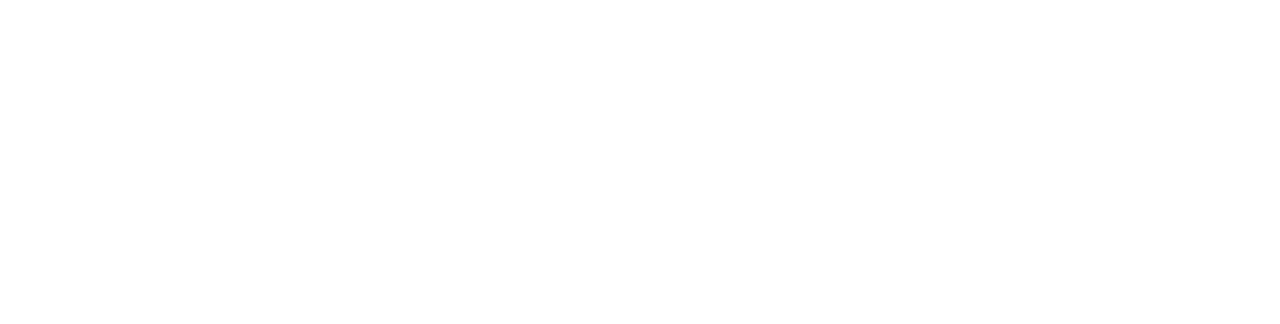
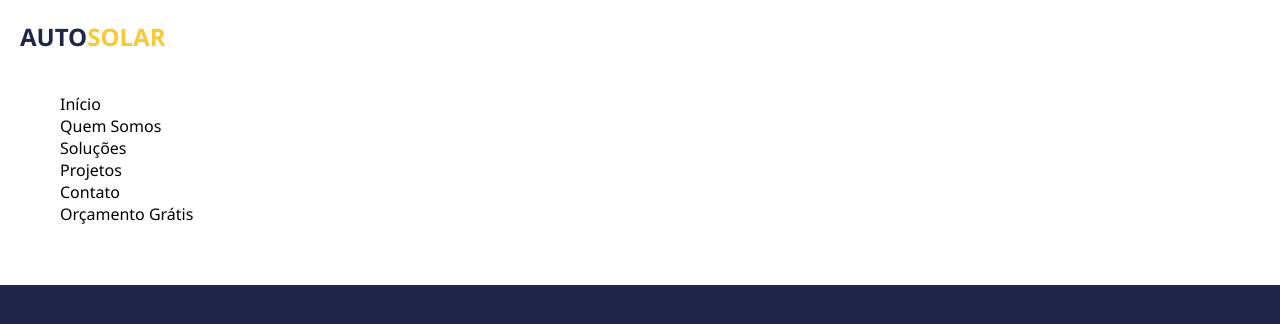
Before and after one commit to simeiamelo/solar-energy, a plain HTML site: page index.html in a window 1280 px wide. Drawn offline with Linux system fonts and the light colour scheme.

Commit message:
Menu Atualizado

```diff
--- a/estilos/style.css
+++ b/estilos/style.css
@@ -3,4 +3,47 @@
 *{
     padding: 0;
     margin: 0;
+    box-sizing: border-box;
 }
+body{
+    background-color: rgba(8, 16, 53, 0.91);
+    color: white;
+    font-family:'Segoe UI', Tahoma, Geneva, Verdana, sans-serif;
+}
+header{
+    padding: 20px;
+    background-color: white;
+}
+.logo{
+font-size: 1.5em;
+font-weight: bolder;
+text-decoration: none;
+}
+nav{
+    display: flex;
+    padding: 20px;
+    margin: 20px;
+    width: 100%;
+}
+li a{
+    text-decoration: none;
+    color: black;
+    border-radius: 15px;
+}
+li a:hover{
+    color: rgba(249, 196, 35, 0.927);
+    transition: .5s;
+    background-color: rgba(8, 16, 53, 0.91);
+    font-weight: bolder;
+}
+.botao{
+    text-decoration: none;
+    color: black;
+    border-radius: 15px;
+}
+.botao:hover{
+    color: rgba(8, 16, 53, 0.91);
+    transition: .5s;
+    background-color: rgba(249, 196, 35, 0.927);
+    font-weight: bolder;
+}
--- a/index.html
+++ b/index.html
@@ -3,9 +3,22 @@
 <head>
     <meta charset="UTF-8">
     <meta name="viewport" content="width=device-width, initial-scale=1.0">
-    <title>Solar Energy</title>
+    <title>AutoSolar - Solar Energy</title>
     <link rel="stylesheet" href="estilos/style.css">
 </head>
 <body>
+    <header>
+        <a href="#index.html" class="logo"><span style="color: rgba(8, 16, 53, 0.91);">AUTO</span><span style="color: rgba(249, 196, 35, 0.927);">SOLAR</span></a>
+        <nav>
+            <ul>
+                <li><a href="#">Início</a></li>
+                <li><a href="#">Quem Somos</a></li>
+                <li><a href="#">Soluções </a></li>
+                <li><a href="#">Projetos</a></li>
+                <li><a href="#">Contato</a></li>
+                <a href="#" class="botao">Orçamento Grátis</a>
+            </ul>
+        </nav>
+    </header>
 </body>
 </html>
```
